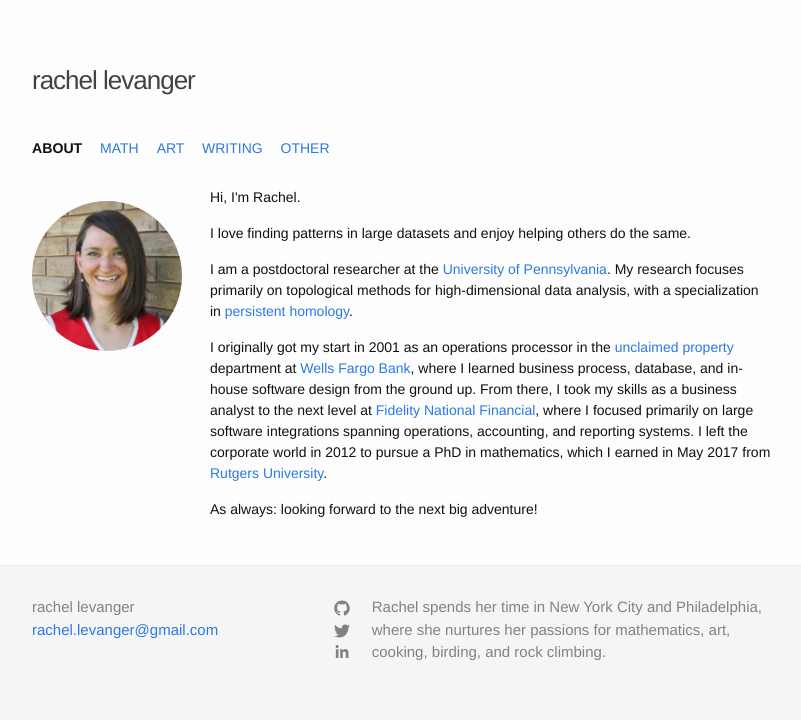
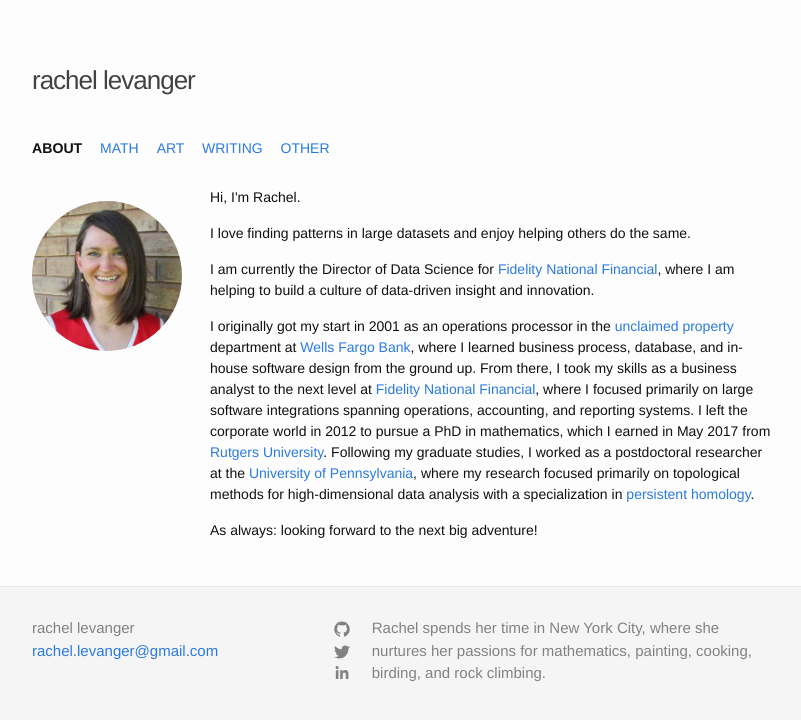
Before and after one commit to rachellevanger/rachellevanger.com, a Jekyll site: the page built from index.html, in a window 1280 px wide. Shown: the top 720 px of the page, without its empty margins (238-1039 px from the left). Built offline with Jekyll 4.4.1, drawn with Linux system fonts in a browser that asks for light colours; some web fonts are replaced.

Commit message:
Updating for FNF job.

```diff
--- a/_config.yml
+++ b/_config.yml
@@ -9,8 +9,8 @@
 title: rachel levanger
 email: rachel.levanger@gmail.com
 description: > # this means to ignore newlines until "baseurl:"
-  Rachel spends her time in New York City and Philadelphia, where she nurtures her passions for
-  mathematics, art, cooking, birding, and rock climbing.
+  Rachel spends her time in New York City, where she nurtures her passions for
+  mathematics, painting, cooking, birding, and rock climbing.
 baseurl: "" # the subpath of your site, e.g. /blog
 url: "http://rachellevanger.com" # the base hostname & protocol for your site
 twitter_username: RachelLevanger
--- a/index.html
+++ b/index.html
@@ -12,11 +12,11 @@ layout: default
 
        <p>I love finding patterns in large datasets and enjoy helping others do the same.</p>
 
-       <p>I am a postdoctoral researcher at the <a href="http://www.upenn.edu/">University of Pennsylvania</a>. My research focuses primarily on topological methods for high-dimensional data analysis, with a specialization in <a href="https://en.wikipedia.org/wiki/Persistent_homology">persistent homology</a>.</p>
+       <p>I am currently the Director of Data Science for <a href="http://www.fnf.com">Fidelity National Financial</a>, where I am helping to build a culture of data-driven insight and innovation.</p>
 
-       <p>I originally got my start in 2001 as an operations processor in the <a href="https://www.wellsfargofunds.com/ind/account-services/account-inactivity.html">unclaimed property</a> department at <a href="https://www.wellsfargo.com/">Wells Fargo Bank</a>, where I learned business process, database, and in-house software design from the ground up. From there, I took my skills as a business analyst to the next level at <a href="http://www.fnf.com/">Fidelity National Financial</a>, where I focused primarily on large software integrations spanning operations, accounting, and reporting systems. I left the corporate world in 2012 to pursue a PhD in mathematics, which I earned in May 2017 from <a href="http://www.math.rutgers.edu/">Rutgers University</a>.</p>
+       <p>I originally got my start in 2001 as an operations processor in the <a href="https://www.wellsfargofunds.com/ind/account-services/account-inactivity.html">unclaimed property</a> department at <a href="https://www.wellsfargo.com/">Wells Fargo Bank</a>, where I learned business process, database, and in-house software design from the ground up. From there, I took my skills as a business analyst to the next level at <a href="http://www.fnf.com/">Fidelity National Financial</a>, where I focused primarily on large software integrations spanning operations, accounting, and reporting systems. I left the corporate world in 2012 to pursue a PhD in mathematics, which I earned in May 2017 from <a href="http://www.math.rutgers.edu/">Rutgers University</a>. Following my graduate studies, I worked as a postdoctoral researcher at the <a href="http://www.upenn.edu/">University of Pennsylvania</a>, where my research focused primarily on topological methods for high-dimensional data analysis with a specialization in <a href="https://en.wikipedia.org/wiki/Persistent_homology">persistent homology</a>.</p>
 
-       <p>As always: looking forward to the next big adventure! </p>
+       <p>As always: looking forward to the next big adventure!</p>
 
     </div>
   </div>
--- a/math.html
+++ b/math.html
@@ -6,7 +6,7 @@ permalink: /math/
 
 <div class="home">
 
-  I am currently a postdoctoral researcher at the <a href="http://www.upenn.edu/">University of Pennsylvania</a> in the <a href="https://www.ese.upenn.edu/">Department of Electrical and Systems Engineering</a>, where I work with <a href="https://www.math.upenn.edu/~ghrist/">Professor Robert Ghrist</a> on both theoretical and applied aspects of persistent homology.
+  I was a postdoctoral researcher at the <a href="http://www.upenn.edu/">University of Pennsylvania</a> in the <a href="https://www.ese.upenn.edu/">Department of Electrical and Systems Engineering</a> for the academic year 2017-2018, where I worked with <a href="https://www.math.upenn.edu/~ghrist/">Professor Robert Ghrist</a> on both theoretical and applied aspects of persistent homology.
 
   <p  style="margin-top:1em;">
   I received my Ph.D. in mathematics at <a href="http://www.math.rutgers.edu/">Rutgers University</a> in May 2017 under the direction of <a href="http://sites.math.rutgers.edu/~mischaik/">Professor Konstantin Mischaikow</a>. My thesis can be found <a href="https://rucore.libraries.rutgers.edu/rutgers-lib/53620/">here</a>.
```
